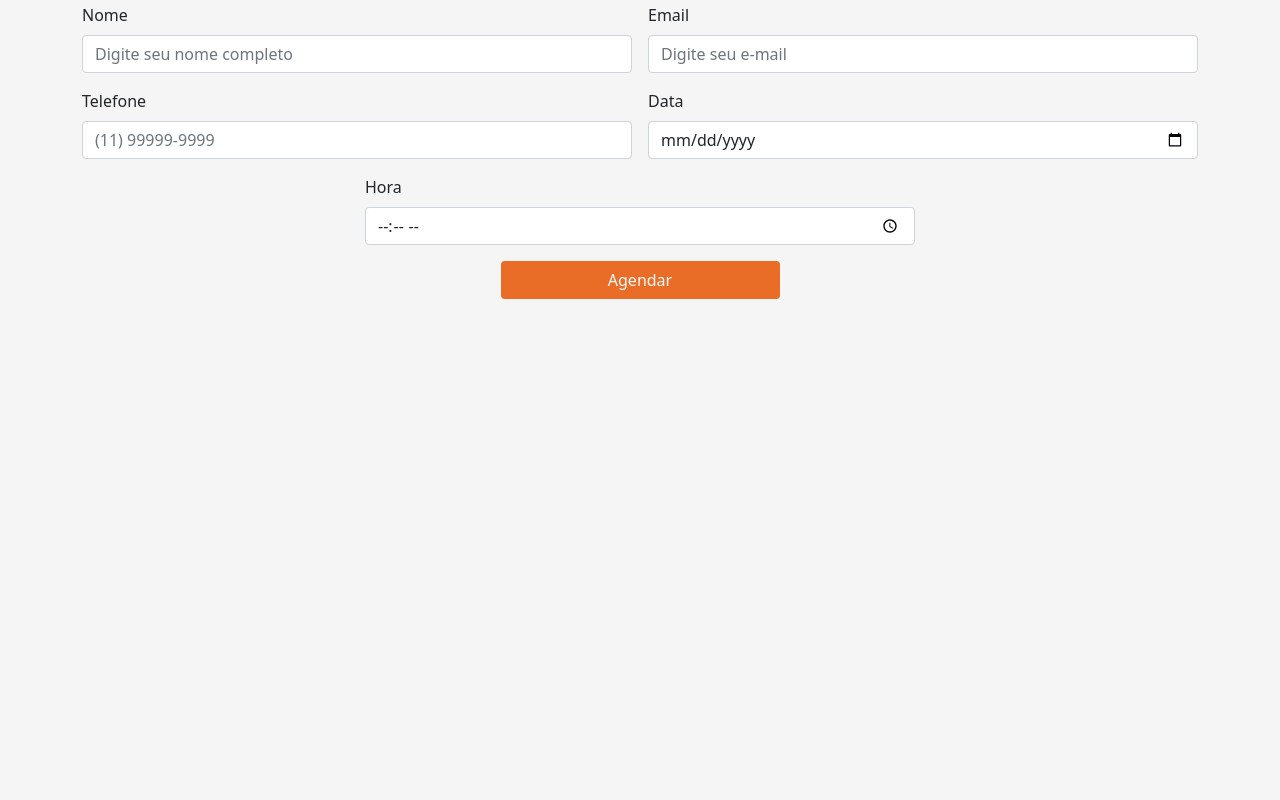
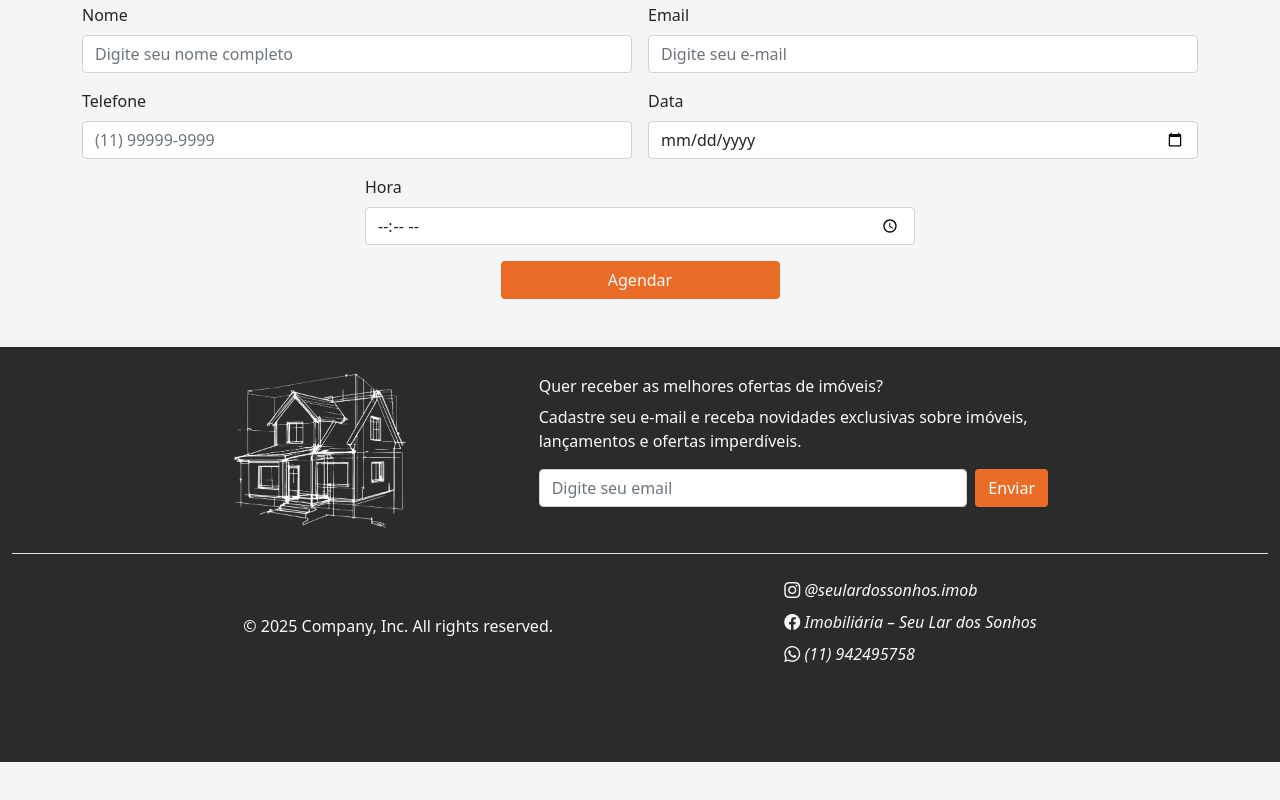
Before and after one commit to Joao-vitorSantos08/Imobiliaria-seu-lar-Dos-Sonhos, a plain HTML site: page agendamento.html in a window 1280 px wide. Shown: the part 701-1501 px from the top of the page. Before the commit the page ends 1024 px from the top, so only its background shows below. Drawn offline with nearby package versions, Linux system fonts and the light colour scheme.

Commit message:
feat: add the footer to the booking page

```diff
--- a/agendamento.html
+++ b/agendamento.html
@@ -87,6 +87,43 @@
 
     </form>
 
+    <footer class="container-fluid py-4 my-5 ">
+        <div class="row footer-informacao ">
+            <img class="d-none d-md-block" src="./src/assets/image/logo_branco.png" alt="Logo" style="width: 200px;">
+            <div class="col-md-5 offset-md-1 mb-3">
+                <form class="text-light">
+                    <h2 class="h6">Quer receber as melhores ofertas de imóveis?</h2>
+                    <p>Cadastre seu e-mail e receba novidades exclusivas sobre imóveis, lançamentos e ofertas
+                        imperdíveis.</p>
+                    <div class="d-flex flex-column flex-sm-row w-100 gap-2"> <label for="newsletter1"
+                            class="visually-hidden">Endereço de email</label> <input id="newsletter1" type="email"
+                            class="form-control" placeholder="Digite seu email" required>
+                        <button class="btn text-white" type="email" style="background-color: #EA6D27;">Enviar</button>
+                    </div>
+                </form>
+            </div>
+
+        </div>
+        <div
+            class=" d-flex flex-column flex-sm-row justify-content-evenly align-items-center py-4 my-4 border-top text-light">
+            <p>© 2025 Company, Inc. All rights reserved.</p>
+            <ul class="list-unstyled d-flex flex-column">
+
+                <li class="mb-2">
+                    <i class="bi bi-instagram "> @seulardossonhos.imob</i>
+                </li>
+
+                <li class="mb-2">
+                    <i class="bi bi-facebook"> Imobiliária – Seu Lar dos Sonhos</i>
+                </li>
+
+                <li class="mb-2">
+                    <i class="bi bi-whatsapp"> (11) 942495758</i>
+                </li>
+            </ul>
+        </div>
+    </footer>
+
 
 </body>
 
```
